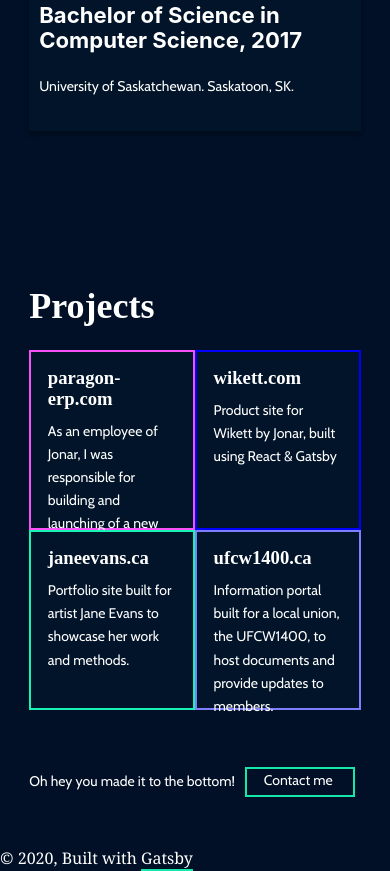
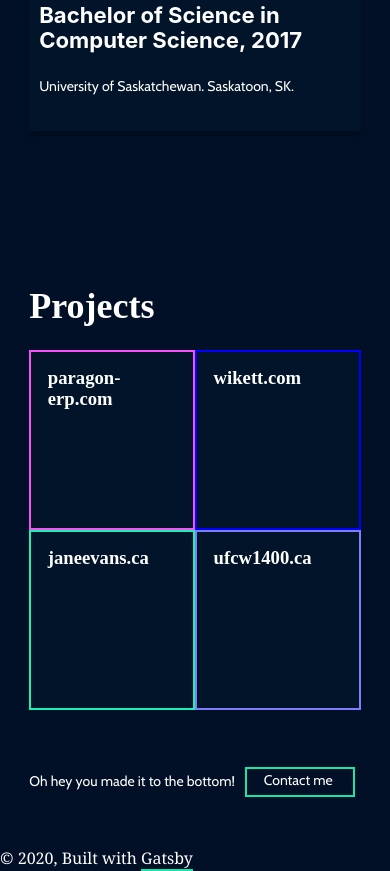
Before and after one commit to milos-prince/resumeTristan, a Gatsby site: page / in a window 390 px wide. Shown: the part 1406-2277 px from the top of the page. Built offline with nearby package versions, Linux system fonts and the light colour scheme; Gatsby itself is replaced by a stand-in of ours.

Commit message:
mobile changes

```diff
--- a/src/components/projects.js
+++ b/src/components/projects.js
@@ -14,10 +14,10 @@
 const Projects = () => (
 
     <div className="projectsContentSection">
-      <div className="quarterBox bg-paragon"><a href="https://www.paragon-erp.com"><h2>paragon-erp.com</h2></a><p>As an employee of Jonar, I was responsible for building and launching of a new website promoting Jonar's flagship product, ParagonERP.</p></div>
-      <div className="quarterBox bg-jonar"><a href="https://www.wikett.com"><h2>wikett.com</h2></a><p>Product site for Wikett by Jonar, built using React & Gatsby</p></div>
-      <div className="quarterBox bg-evans"><a href="https://www.janeevans.ca"><h2>janeevans.ca</h2></a><p>Portfolio site built for artist Jane Evans to showcase her work and methods.</p></div>
-      <div className="quarterBox bg-ufcw"><a href="https://www.ufcw1400.ca"><h2>ufcw1400.ca</h2></a><p>Information portal built for a local union, the UFCW1400, to host documents and provide updates to members.</p></div>
+      <div className="quarterBox bg-paragon"><a href="https://www.paragon-erp.com"><h2>paragon-erp.com</h2></a><p className="hideOnS">As an employee of Jonar, I was responsible for building and launching of a new website promoting Jonar's flagship product, ParagonERP.</p></div>
+      <div className="quarterBox bg-jonar"><a href="https://www.wikett.com"><h2>wikett.com</h2></a><p className="hideOnS">Product site for Wikett by Jonar, built using React & Gatsby</p></div>
+      <div className="quarterBox bg-evans"><a href="https://www.janeevans.ca"><h2>janeevans.ca</h2></a><p className="hideOnS">Portfolio site built for artist Jane Evans to showcase her work and methods.</p></div>
+      <div className="quarterBox bg-ufcw"><a href="https://www.ufcw1400.ca"><h2>ufcw1400.ca</h2></a><p className="hideOnS">Information portal built for a local union, the UFCW1400, to host documents and provide updates to members.</p></div>
     </div>
 
 )
```
